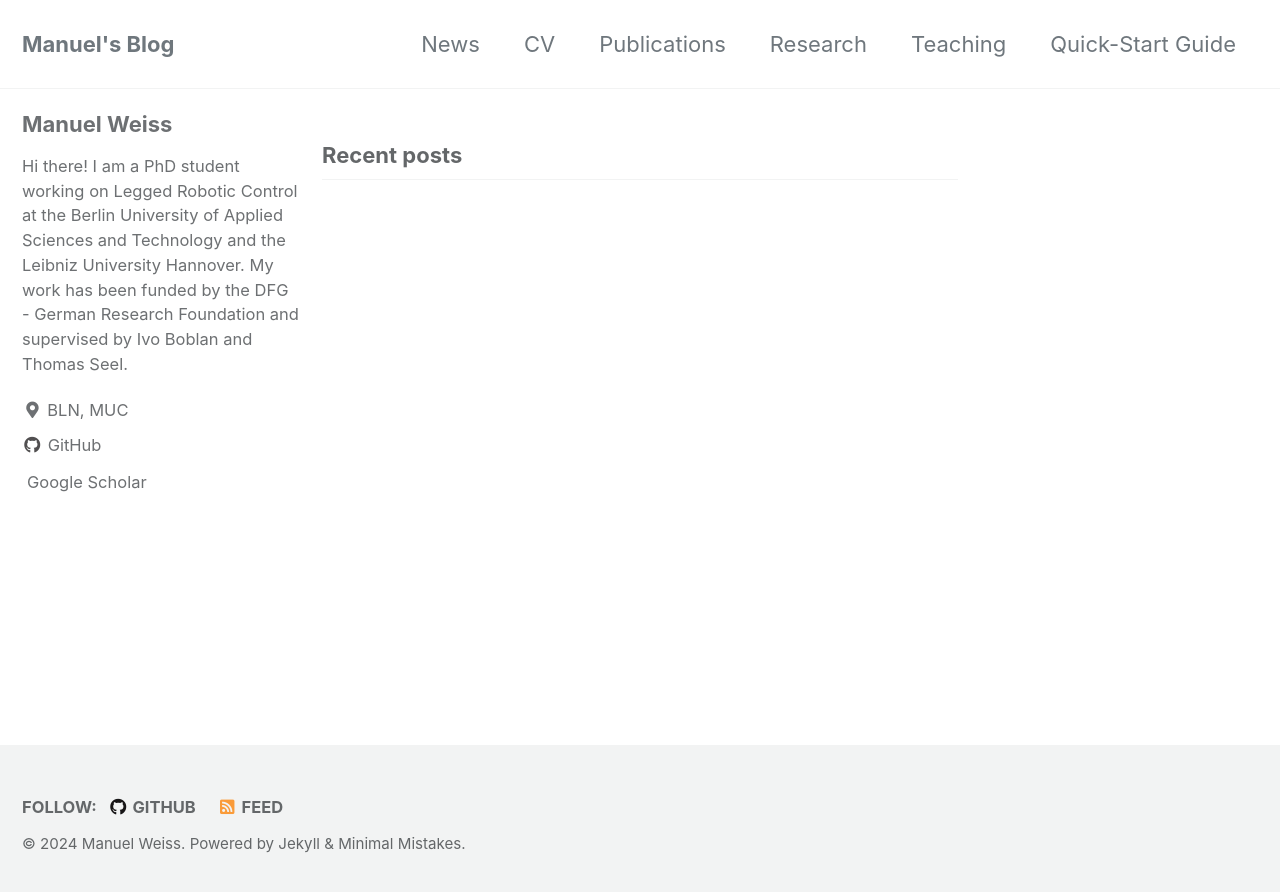
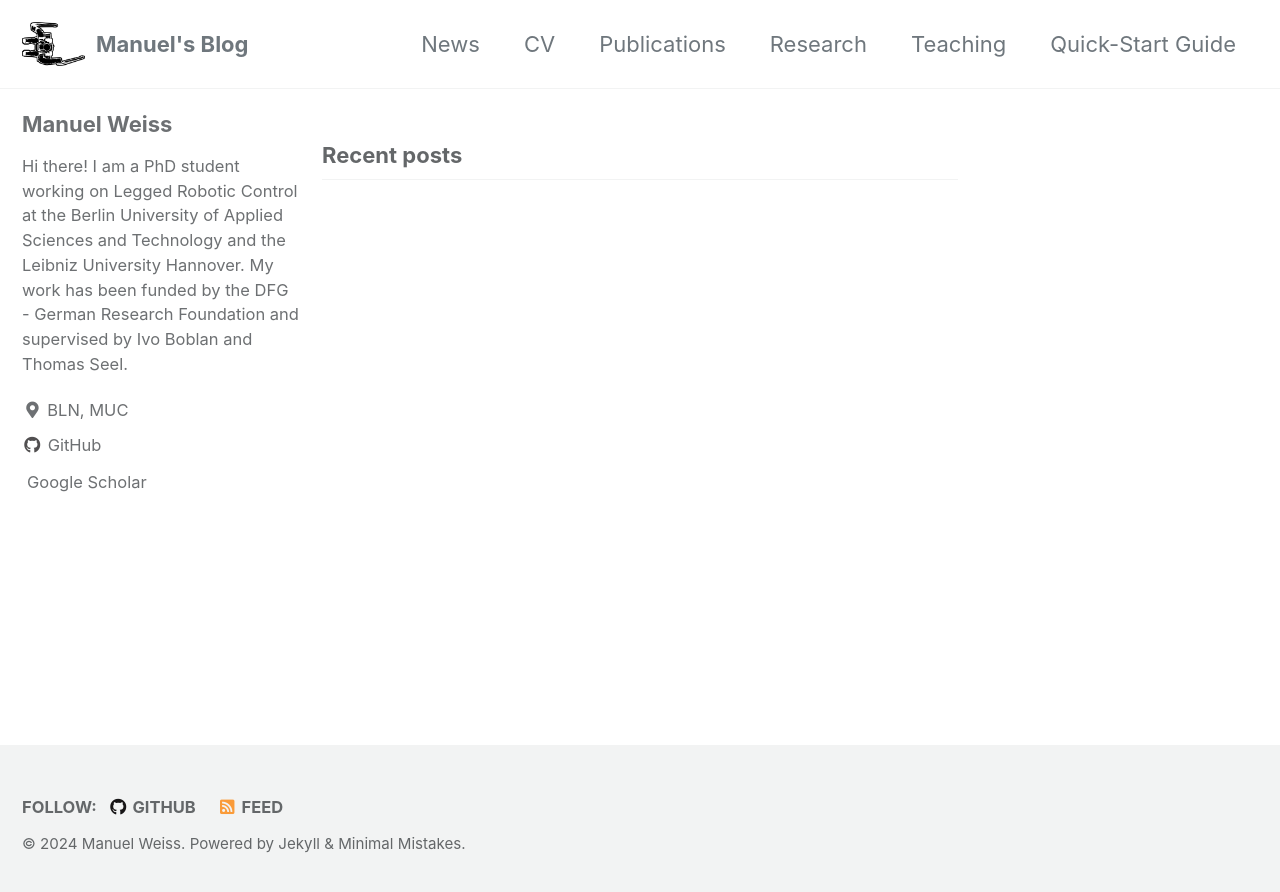
Before and after one commit to ma-weiss/ma-weiss.github.io, a Jekyll site: the page built from index.html, in a window 1280 px wide. Shown: the top 892 px of the page. Built offline with Jekyll 4.4.1, drawn with Linux system fonts in a browser that asks for light colours; cached includes are drawn as plain includes; the list of posts is cut into pages by our own code.

Commit message:
updated header

```diff
--- a/_config.yml
+++ b/_config.yml
@@ -25,7 +25,7 @@ url                      : "https://manuelweiss.info" # the base hostname & prot
 baseurl                  : # "https://manuelweiss.info" # the subpath of your site, e.g. "/blog"
 repository               : # GitHub username/repo-name e.g. "mmistakes/minimal-mistakes"
 teaser                   : # path of fallback teaser image, e.g. "/assets/images/500x300.png"
-logo                     : # path of logo image to display in the masthead, e.g. "/assets/images/88x88.png"
+logo                     : "/assets/images/digit_pointing_filled.png" # path of logo image to display in the masthead, e.g. "/assets/images/88x88.png"
 masthead_title           : # overrides the website title displayed in the masthead, use " " for no title
 # breadcrumbs            : false # true, false (default)
 words_per_minute         : 200
```
Also changed, not shown: assets/images/digit_pointing_filled.png (added).
